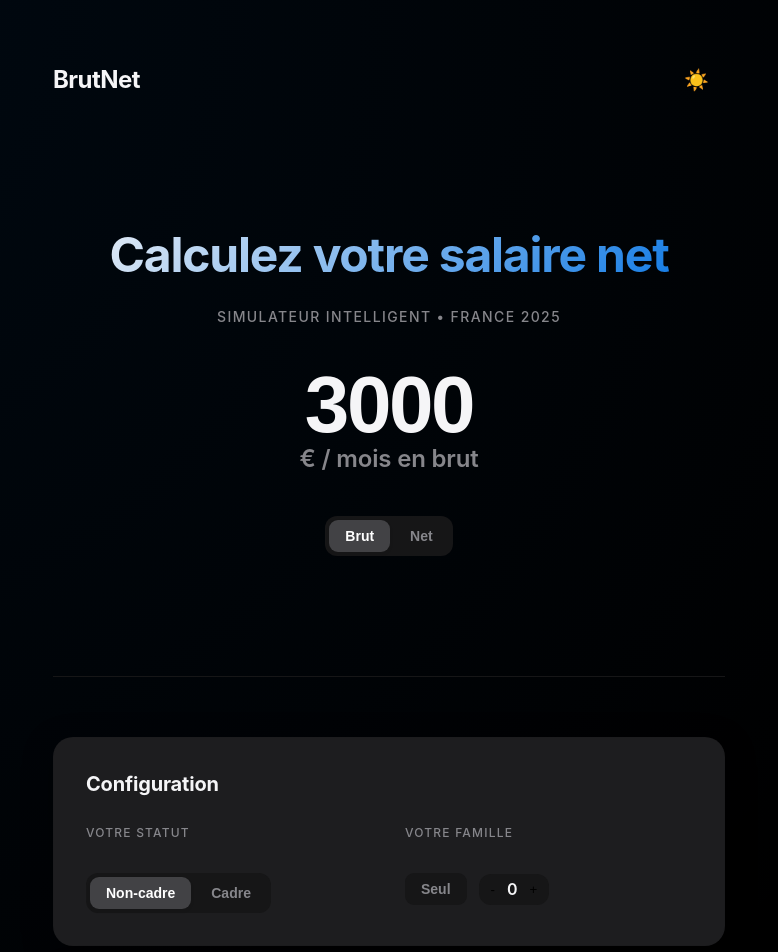
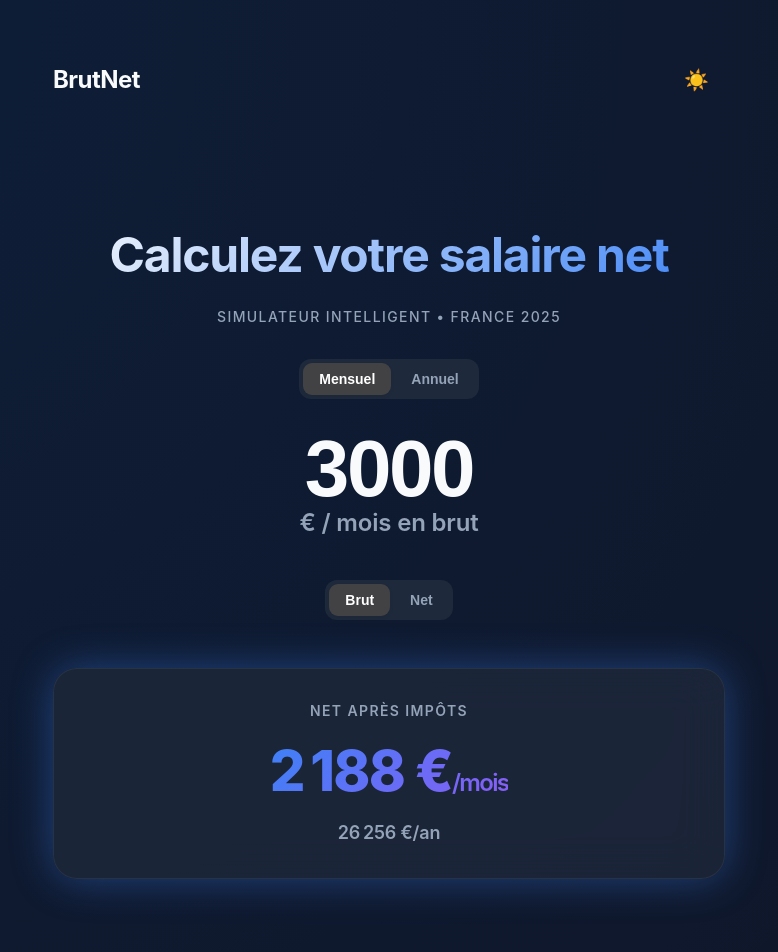
Before and after one commit to HAAMZA7/Simulateur-Brut-Net, a React (Vite) app: page / in a window 1280 px wide. Shown: the top 952 px of the page, without its empty margins (251-1029 px from the left). Built offline with nearby package versions, Linux system fonts and the light colour scheme.

Commit message:
Refonte visuelle premium: glassmorphism, toggle annuel/mensuel, 13e mois, result-highlight

```diff
--- a/src/App.tsx
+++ b/src/App.tsx
@@ -52,6 +52,8 @@ function App() {
     const [mode, setMode] = useState<'brut' | 'net'>('brut')
     const [isMarried, setIsMarried] = useState(false)
     const [enfants, setEnfants] = useState(0)
+    const [isAnnual, setIsAnnual] = useState(false)
+    const [is13thMonth, setIs13thMonth] = useState(false)
 
     const taux = isCadre ? TAUX_CADRE : TAUX_NON_CADRE
     const parts = calculerParts(isMarried, enfants)
@@ -68,16 +70,20 @@ function App() {
 
     const resultat = useMemo(() => {
         const valeur = parseFloat(montant.replace(/\s/g, '')) || 0
-        let brut: number, netAvantImpots: number, cotisations: number
+        let brutMensuel: number, netAvantImpots: number, cotisations: number
+
+        // Convertir en mensuel si annuel
+        const diviseur = is13thMonth ? 13 : 12
+        const valeurMensuelle = isAnnual ? valeur / diviseur : valeur
 
         if (mode === 'brut') {
-            brut = valeur
-            netAvantImpots = valeur * (1 - taux)
-            cotisations = brut - netAvantImpots
+            brutMensuel = valeurMensuelle
+            netAvantImpots = valeurMensuelle * (1 - taux)
+            cotisations = brutMensuel - netAvantImpots
         } else {
-            netAvantImpots = valeur
-            brut = valeur / (1 - taux)
-            cotisations = brut - netAvantImpots
+            netAvantImpots = valeurMensuelle
+            brutMensuel = valeurMensuelle / (1 - taux)
+            cotisations = brutMensuel - netAvantImpots
         }
 
         const netAnnuelAvantImpots = netAvantImpots * 12
@@ -86,16 +92,22 @@ function App() {
         const netApresImpots = netAvantImpots - impotMensuel
         const tauxImposition = netAnnuelAvantImpots > 0 ? (impotAnnuel / netAnnuelAvantImpots) * 100 : 0
 
+        // Calculer annuel
+        const brutAnnuel = brutMensuel * (is13thMonth ? 13 : 12)
+        const netApresImpotsAnnuel = netApresImpots * 12
+
         return {
-            brut,
+            brut: brutMensuel,
+            brutAnnuel,
             netAvantImpots,
             cotisations,
             tauxCotisations: taux * 100,
             impotMensuel,
             netApresImpots,
+            netApresImpotsAnnuel,
             tauxImposition
         }
-    }, [montant, taux, mode, parts])
+    }, [montant, taux, mode, parts, isAnnual, is13thMonth])
 
     const fmt = (n: number) => n.toLocaleString('fr-FR', { maximumFractionDigits: 0 })
 
@@ -127,6 +139,13 @@ function App() {
                         Calculez votre salaire net
                     </motion.h1>
                     <span className="hero-label">Simulateur intelligent • France 2025</span>
+
+                    {/* Toggle Mensuel/Annuel */}
+                    <div className="apple-toggle" style={{ marginBottom: '24px' }}>
+                        <button className={`apple-toggle__btn ${!isAnnual ? 'apple-toggle__btn--active' : ''}`} onClick={() => setIsAnnual(false)}>Mensuel</button>
+                        <button className={`apple-toggle__btn ${isAnnual ? 'apple-toggle__btn--active' : ''}`} onClick={() => setIsAnnual(true)}>Annuel</button>
+                    </div>
+
                     <div className="apple-input-group">
                         <input
                             type="text"
@@ -135,13 +154,25 @@ function App() {
                             className="apple-input"
                             autoFocus
                         />
-                        <span className="apple-input-unit">€ / mois en {mode}</span>
+                        <span className="apple-input-unit">€ / {isAnnual ? 'an' : 'mois'} en {mode}</span>
                     </div>
 
                     <div className="apple-toggle mt-40">
                         <button className={`apple-toggle__btn ${mode === 'brut' ? 'apple-toggle__btn--active' : ''}`} onClick={() => setMode('brut')}>Brut</button>
                         <button className={`apple-toggle__btn ${mode === 'net' ? 'apple-toggle__btn--active' : ''}`} onClick={() => setMode('net')}>Net</button>
                     </div>
+
+                    {/* Résultat Principal - Toujours visible */}
+                    <motion.div
+                        className="result-highlight"
+                        initial={{ opacity: 0, scale: 0.9 }}
+                        animate={{ opacity: 1, scale: 1 }}
+                        transition={{ delay: 0.3, duration: 0.5 }}
+                    >
+                        <span className="result-highlight__label">Net après impôts</span>
+                        <span className="result-highlight__value">{fmt(resultat.netApresImpots)} €<span className="result-highlight__suffix">/mois</span></span>
+                        <span className="result-highlight__annual">{fmt(resultat.netApresImpotsAnnuel)} €/an</span>
+                    </motion.div>
                 </section>
 
                 <div className="section-divider" />
@@ -159,13 +190,20 @@ function App() {
                         </div>
                         <div>
                             <span className="hero-label" style={{ fontSize: '12px' }}>VOTRE FAMILLE</span>
-                            <div style={{ display: 'flex', gap: '12px', alignItems: 'center' }}>
+                            <div style={{ display: 'flex', gap: '12px', alignItems: 'center', flexWrap: 'wrap' }}>
                                 <button className={`apple-toggle__btn ${isMarried ? 'apple-toggle__btn--active' : ''}`} style={{ background: 'var(--color-bg-secondary)' }} onClick={() => setIsMarried(!isMarried)}>{isMarried ? 'Couple' : 'Seul'}</button>
                                 <div className="apple-toggle" style={{ gap: '12px', padding: '4px 12px' }}>
-                                    <button onClick={() => setEnfants(Math.max(0, enfants - 1))} style={{ background: 'none', border: 'none', cursor: 'pointer' }}>-</button>
-                                    <span style={{ fontWeight: 600 }}>{enfants}</span>
-                                    <button onClick={() => setEnfants(enfants + 1)} style={{ background: 'none', border: 'none', cursor: 'pointer' }}>+</button>
+                                    <button onClick={() => setEnfants(Math.max(0, enfants - 1))} style={{ background: 'none', border: 'none', cursor: 'pointer', color: 'var(--color-text-primary)' }}>-</button>
+                                    <span style={{ fontWeight: 600 }}>{enfants} enfant{enfants > 1 ? 's' : ''}</span>
+                                    <button onClick={() => setEnfants(enfants + 1)} style={{ background: 'none', border: 'none', cursor: 'pointer', color: 'var(--color-text-primary)' }}>+</button>
                                 </div>
+                            </div>
+                            {/* Option 13ème mois */}
+                            <div style={{ marginTop: '16px' }}>
+                                <label style={{ display: 'flex', alignItems: 'center', gap: '8px', cursor: 'pointer' }}>
+                                    <input type="checkbox" checked={is13thMonth} onChange={(e) => setIs13thMonth(e.target.checked)} style={{ width: '18px', height: '18px', accentColor: 'var(--color-brand)' }} />
+                                    <span style={{ fontSize: '14px', color: 'var(--color-text-secondary)' }}>13ème mois</span>
+                                </label>
                             </div>
                         </div>
                     </div>
--- a/src/index.css
+++ b/src/index.css
@@ -10,16 +10,22 @@
     --color-text-secondary: #86868b;
     --color-text-tertiary: #a1a1aa;
 
-    --color-brand: #0071e3;
-    --color-brand-dim: #0077ed;
+    --color-brand: #3B82F6;
+    --color-brand-dim: #2563EB;
+    --color-brand-glow: rgba(59, 130, 246, 0.4);
+
+    /* Glassmorphism */
+    --glass-bg: rgba(255, 255, 255, 0.7);
+    --glass-border: rgba(255, 255, 255, 0.3);
+    --blur-glass: 20px;
 
     /* Effects */
     --shadow-soft: 0 8px 30px rgba(0, 0, 0, 0.04);
     --shadow-heavy: 0 20px 40px rgba(0, 0, 0, 0.08);
-    --blur-glass: 20px;
+    --shadow-glow: 0 0 40px var(--color-brand-glow);
 
     /* Spacing & Sizing */
-    --radius-apple: 20px;
+    --radius-apple: 24px;
     --max-width-app: 720px;
 
     /* Typography */
@@ -27,12 +33,16 @@
 }
 
 [data-theme='dark'] {
-    --color-bg-base: #000000;
-    --color-bg-secondary: #161617;
-    --color-surface: #1d1d1f;
-    --color-text-primary: #f5f5f7;
-    --color-text-secondary: #86868b;
-    --color-text-tertiary: #424245;
+    --color-bg-base: #0F172A;
+    --color-bg-secondary: #1E293B;
+    --color-surface: #1E293B;
+    --color-text-primary: #F8FAFC;
+    --color-text-secondary: #94A3B8;
+    --color-text-tertiary: #475569;
+
+    /* Glassmorphism Dark */
+    --glass-bg: rgba(30, 41, 59, 0.8);
+    --glass-border: rgba(148, 163, 184, 0.1);
 
     --shadow-soft: 0 8px 30px rgba(0, 0, 0, 0.4);
     --shadow-heavy: 0 20px 40px rgba(0, 0, 0, 0.6);
@@ -111,6 +121,51 @@ body {
     display: block;
 }
 
+/* Result Highlight - Main KPI */
+.result-highlight {
+    display: flex;
+    flex-direction: column;
+    align-items: center;
+    gap: 8px;
+    margin-top: 48px;
+    padding: 32px;
+    background: var(--glass-bg);
+    backdrop-filter: blur(var(--blur-glass));
+    -webkit-backdrop-filter: blur(var(--blur-glass));
+    border-radius: var(--radius-apple);
+    border: 1px solid var(--glass-border);
+    box-shadow: var(--shadow-glow);
+}
+
+.result-highlight__label {
+    font-size: 14px;
+    font-weight: 600;
+    color: var(--color-text-secondary);
+    text-transform: uppercase;
+    letter-spacing: 0.1em;
+}
+
+.result-highlight__value {
+    font-size: 56px;
+    font-weight: 800;
+    letter-spacing: -0.03em;
+    background: linear-gradient(135deg, var(--color-brand) 0%, #8B5CF6 100%);
+    -webkit-background-clip: text;
+    -webkit-text-fill-color: transparent;
+    background-clip: text;
+}
+
+.result-highlight__suffix {
+    font-size: 24px;
+    font-weight: 600;
+}
+
+.result-highlight__annual {
+    font-size: 18px;
+    font-weight: 600;
+    color: var(--color-text-secondary);
+}
+
 .apple-input-group {
     display: flex;
     flex-direction: column;
@@ -144,18 +199,20 @@ body {
    COMPONENTS: APPLE STYLE
    ========================================= */
 .apple-card {
-    background: var(--color-surface);
+    background: var(--glass-bg);
+    backdrop-filter: blur(var(--blur-glass));
+    -webkit-backdrop-filter: blur(var(--blur-glass));
     border-radius: var(--radius-apple);
     padding: 32px;
     margin-bottom: 24px;
     box-shadow: var(--shadow-soft);
-    border: 1px solid rgba(0, 0, 0, 0.02);
+    border: 1px solid var(--glass-border);
     transition: transform 0.3s ease, box-shadow 0.3s ease;
 }
 
 .apple-card:hover {
     transform: scale(1.01);
-    box-shadow: var(--shadow-heavy);
+    box-shadow: var(--shadow-heavy), var(--shadow-glow);
 }
 
 .apple-card__title {
```
